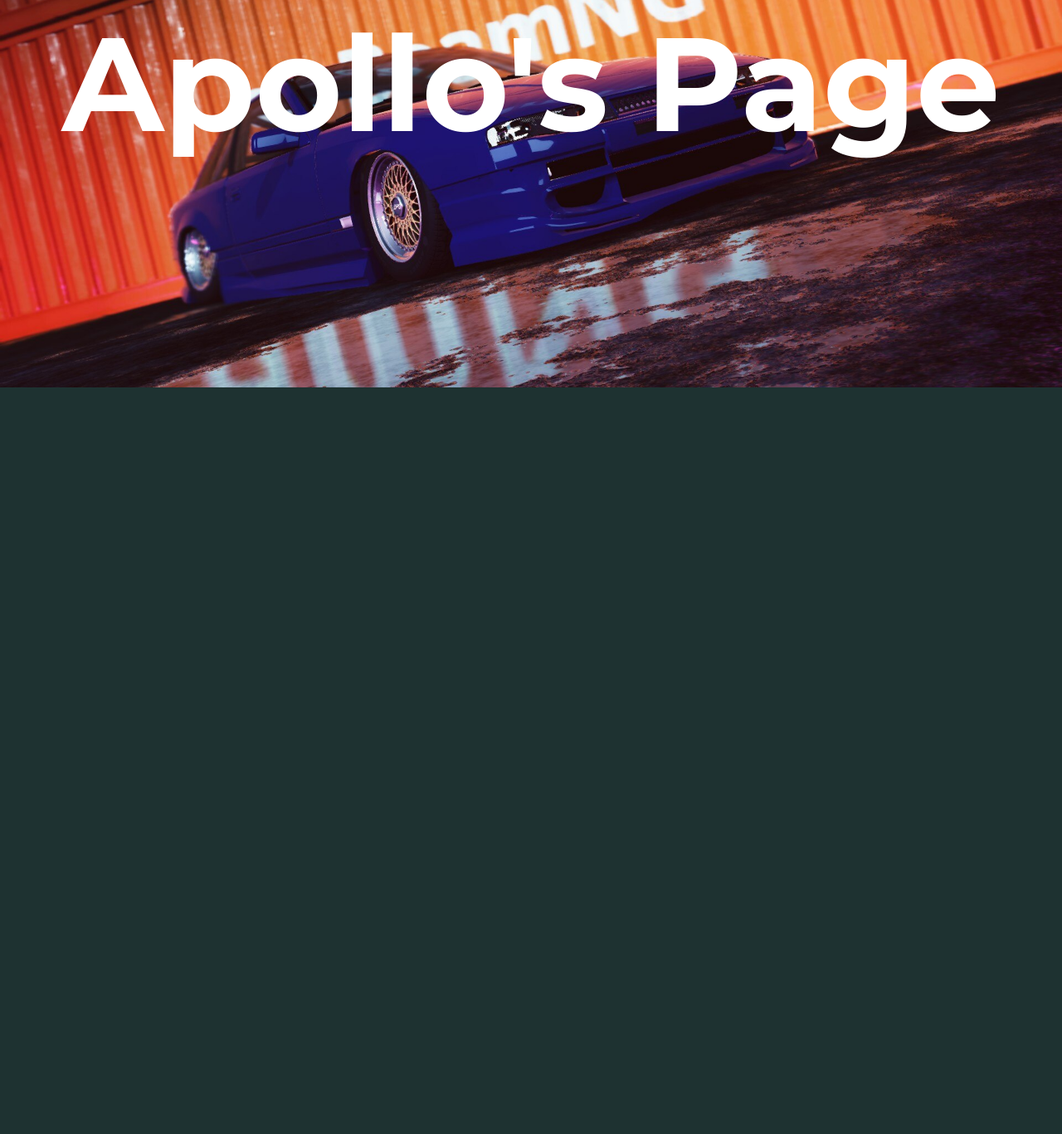
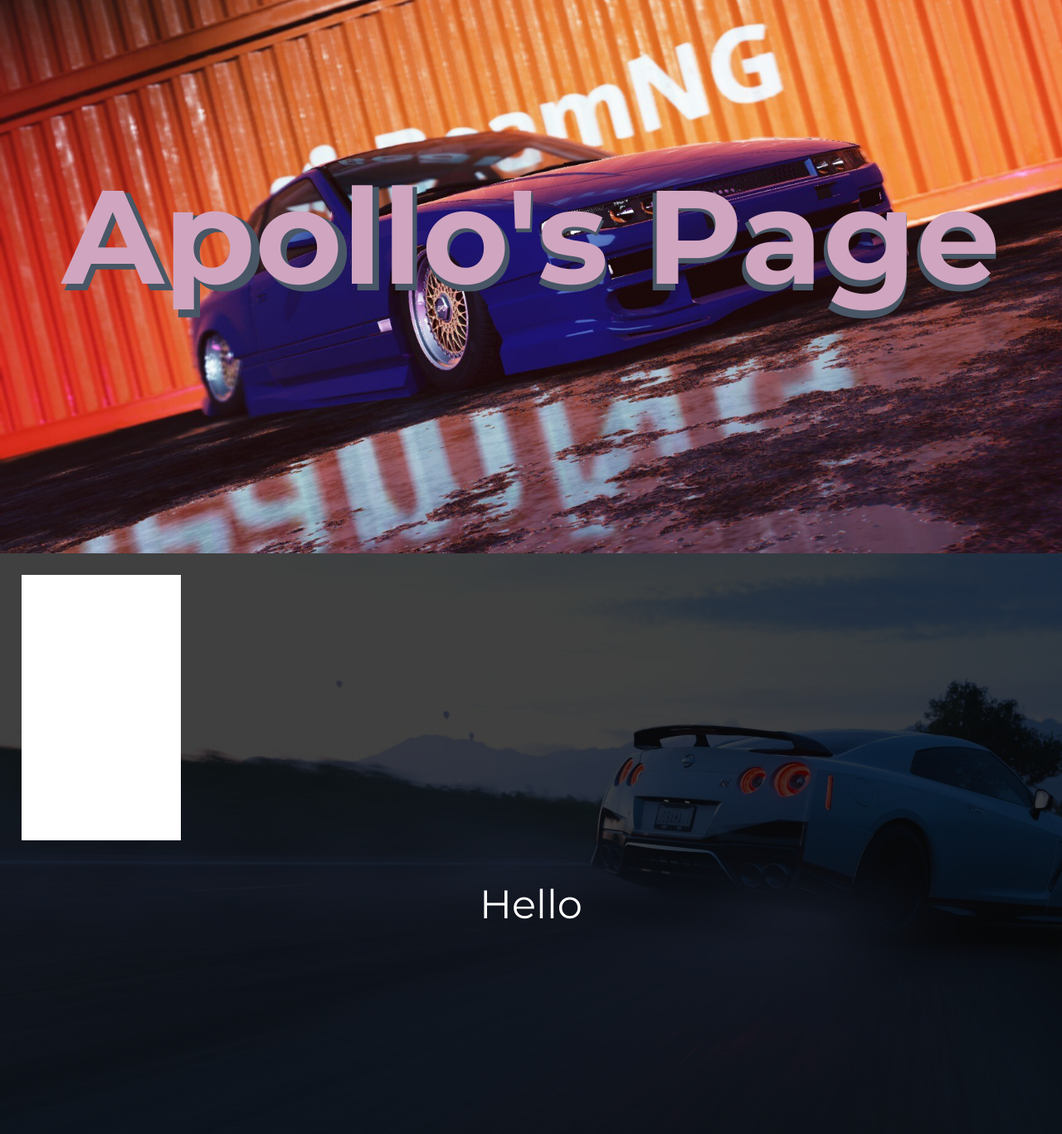
Before and after one commit to Europa1428/Apollo, a plain HTML site: page index.html in a window 1280 px wide. Shown: the part 133-1500 px from the top of the page at 83% size. Drawn offline with nearby package versions, Linux system fonts and the light colour scheme.

Commit message:
Add files via upload

```diff
--- a/index.html
+++ b/index.html
@@ -2,7 +2,7 @@
 <!doctype html>
 <html>
 <head>
-    <script src="https://ajax.googleapis.com/ajax/libs/jquery/1.10.1/jquery.min.js"></script>
+    <script src="http://ajax.googleapis.com/ajax/libs/jquery/1.7.1/jquery.min.js" type="text/javascript"></script>
     <link href="https://fonts.googleapis.com/css2?family=Montserrat:wght@100..900&display=swap" rel="stylesheet">
 
     <meta charset="utf-8">
@@ -11,7 +11,8 @@
 <body>
   <div class="content">
     <div class="wrapper">
-        <div class="box" data-scroll-speed="3">Apollo's Page</div>
+        <div class="box" data-scroll-speed="2">Apollo's Page</div>
+        <div class="box" data-scroll-speed="3" style="font-size:1050%;color:#485665;z-index:0;letter-spacing: -5px;" >Apollo's Page</div>
     </div>
     <div class="BG">
       <div style="position:absolute;top:10px;left:10px;">
@@ -19,6 +20,10 @@
       </div>
     </div>
     <div class="fore">
+      <div class="BG2"></div>
+      <div class="socials">
+      </div>
+      <p class="Main">Hello</p>
     </div>
   </div>
   <style>
@@ -34,9 +39,33 @@
     body {
       margin: 0;
       font-family: "Montserrat";
+      max-height: 200vh;
+    }
+
+    .Main {
+      text-align: center;
+      color: white;
+      font-size: 300%;
+      z-index: 2;
+      position: relative;
+    }
+    .BG2 {
+      position: absolute;
+      background-color:rgba(0, 0, 0, 0.75);
+      width: inherit;
+      height: inherit;
+      z-index: 1;
+    }
+    .socials {
+      margin: 2vw 2vw 2vw 2vw;
+      width: 15vw;
+      height: 40vh;
+      background-color: white;
+      z-index: 2;
+      position: relative;
     }
     .BG {
-      height: 20%;
+      height: 100vh;
       width: 100%;
       background-color: #ff8330;
       position: relative;
@@ -50,7 +79,7 @@
       background-size: cover;
     }
     .content {
-    height: 3000px;
+    height: 200vh;
     \\ border: inset red 5px;
     }
 
@@ -62,16 +91,18 @@
     width: 100vw;
     text-align: center;
     font-size: 1000%;
-    color: white;
+    color: #D0A5C0;
     position: absolute;
-    top: 17vh;
+    top: 40vh;
     font-weight: bold;
+    z-index: 1;
     }
     .fore {
-      position: relative;
+      position: absolute;
       background: #1E3231;
       width: 100vw;
-      height: 80%;
+      height: 100vh;
+      background-image: url("Assets/4.jpg");
     }
   </style>
   <script type="text/javascript" src="script.js">
```
